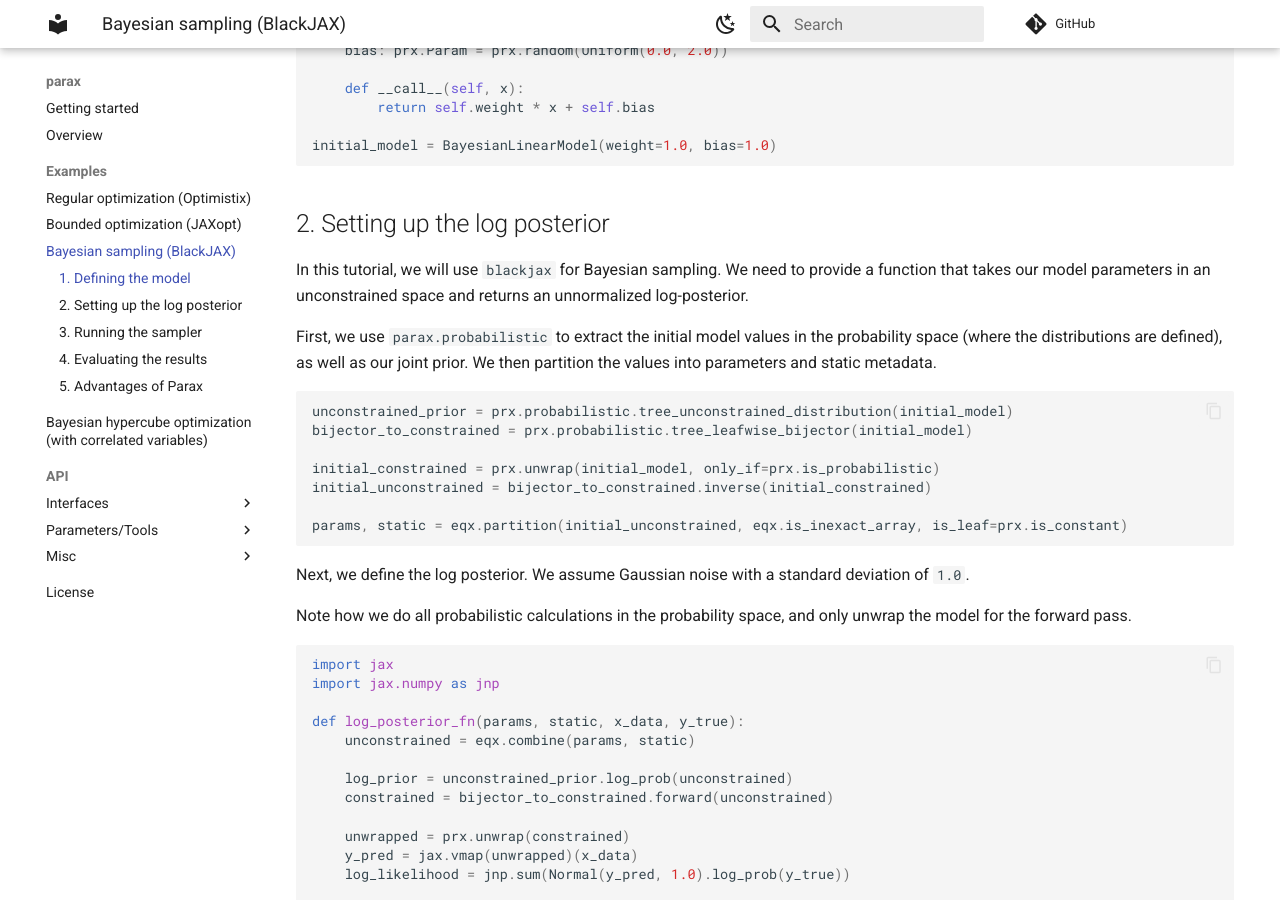
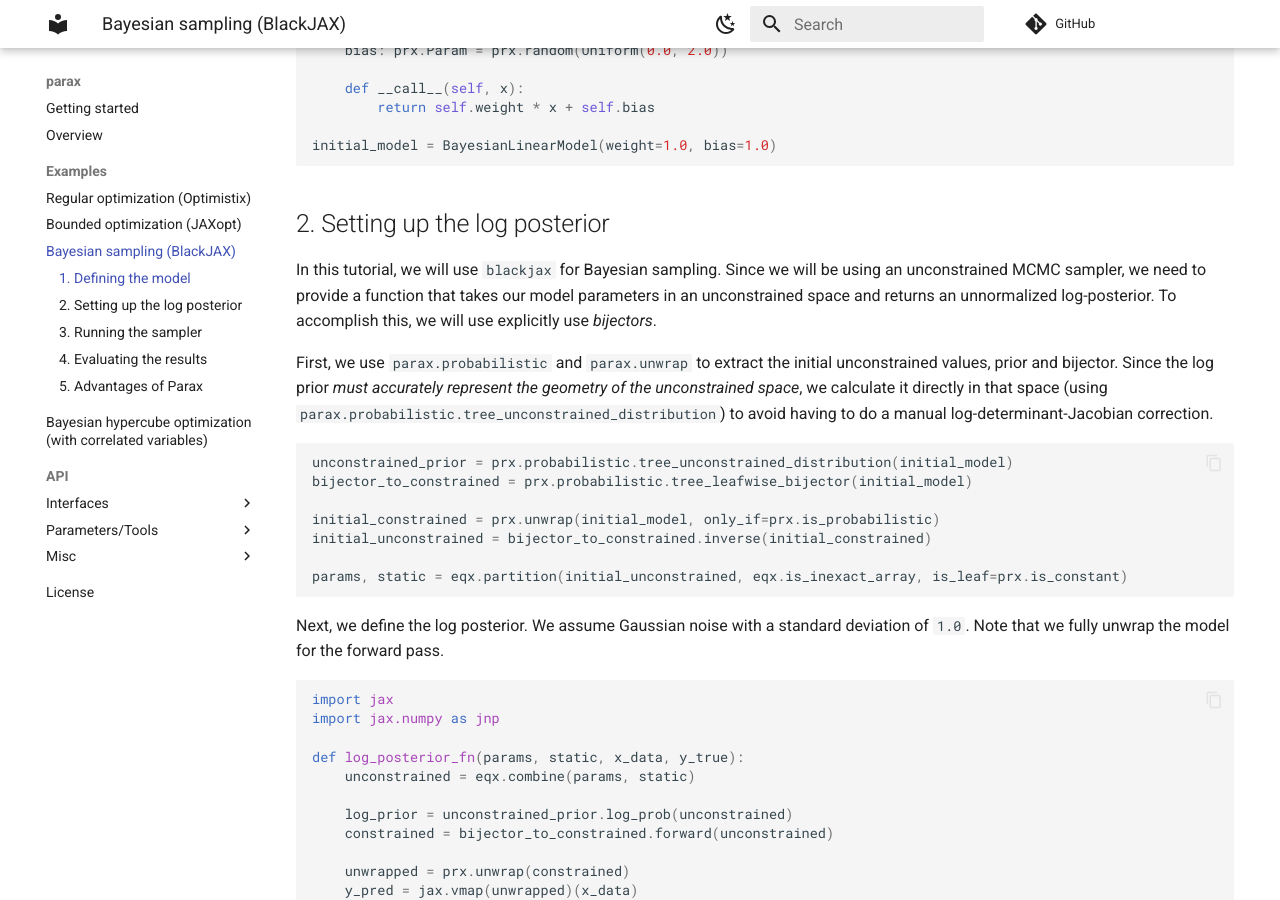
Before and after one commit to gvcallen/parax, an MkDocs documentation site: the page built from docs/examples/bayesian_sampling_blackjax.md, in a window 1280 px wide and 900 px high, scrolled down 514 px. Built offline with MkDocs 1.6.1 and Material for MkDocs 9.7.7, drawn with Linux system fonts in a browser that asks for light colours; comment, search, counter and statistics services are not loaded; some of the changed text lies outside the part shown.

Commit message:
Update docs

````diff
--- a/docs/examples/bayesian_sampling_blackjax.md
+++ b/docs/examples/bayesian_sampling_blackjax.md
@@ -25,9 +25,9 @@ initial_model = BayesianLinearModel(weight=1.0, bias=1.0)
 
 ## 2. Setting up the log posterior
 
-In this tutorial, we will use `blackjax` for Bayesian sampling. We need to provide a function that takes our model parameters in an unconstrained space and returns an unnormalized log-posterior.
+In this tutorial, we will use `blackjax` for Bayesian sampling. Since we will be using an unconstrained MCMC sampler, we need to provide a function that takes our model parameters in an unconstrained space and returns an unnormalized log-posterior. To accomplish this, we will use explicitly use *bijectors*.
 
-First, we use `parax.probabilistic` to extract the initial model values in the probability space (where the distributions are defined), as well as our joint prior. We then partition the values into parameters and static metadata.
+First, we use `parax.probabilistic` and `parax.unwrap` to extract the initial unconstrained values, prior and bijector. Since the log prior *must accurately represent the geometry of the unconstrained space*, we calculate it directly in that space (using `parax.probabilistic.tree_unconstrained_distribution`) to avoid having to do a manual log-determinant-Jacobian correction.
 
 <!-- pytest-codeblocks:cont -->
 ```python
@@ -40,9 +40,7 @@ initial_unconstrained = bijector_to_constrained.inverse(initial_constrained)
 params, static = eqx.partition(initial_unconstrained, eqx.is_inexact_array, is_leaf=prx.is_constant)
 ```
 
-Next, we define the log posterior. We assume Gaussian noise with a standard deviation of `1.0`.
-
-Note how we do all probabilistic calculations in the probability space, and only unwrap the model for the forward pass.
+Next, we define the log posterior. We assume Gaussian noise with a standard deviation of `1.0`. Note that we fully unwrap the model for the forward pass.
 <!-- pytest-codeblocks:cont -->
 ```python
 import jax
@@ -99,7 +97,7 @@ param_samples = run_mcmc(sample_key, initial_state, num_steps=2000)
 
 Because `blackjax` preserves the PyTree structure of our inputs, `mcmc_samples` has the exact same structure as our partitioned params tree. We can use `eqx.filter_jit` along with `parax.wrap` to reconstruct the model and easily plot parameters and functional posteriors!
 
-We'll discard the first 500 steps as warmup/burn-in. Then, we create the combined model and update it. Although we technically didn't use any parax "unwrappables" on top of our probability space, it is always best practice to unwrap before evaluation.
+We'll discard the first 500 steps as warmup/burn-in. Then, we create the combined model and update it. Although we technically didn't use any parax "unwrappables" on top of our constrained space, it is always best practice to unwrap before evaluation.
 
 Finally, we generate predictions across the input space and plot the results.
 
````
